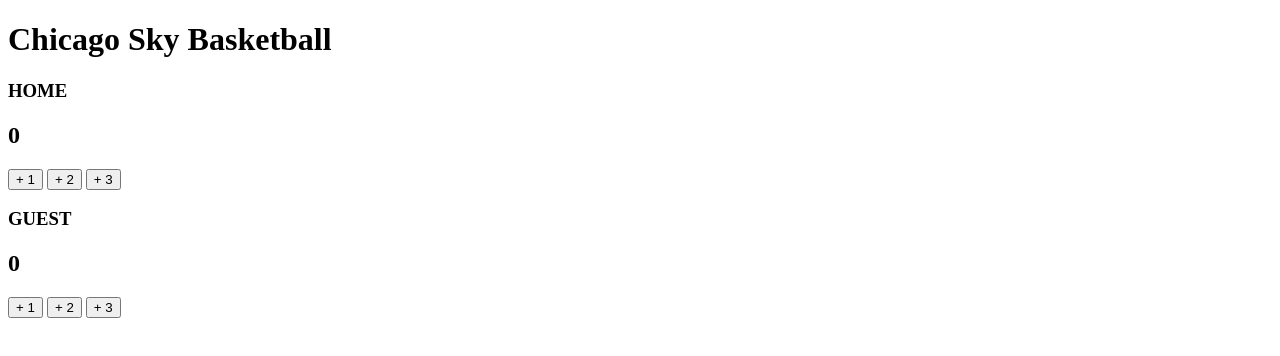
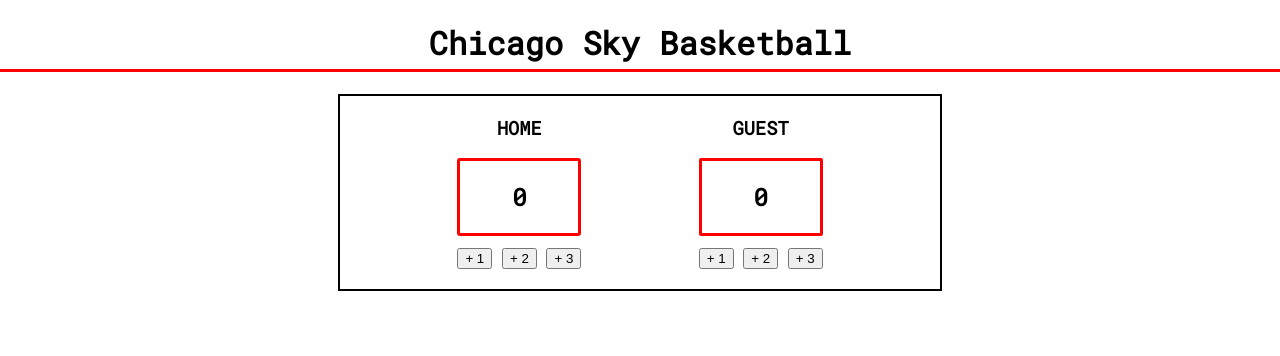
Before and after one commit to Lizyadanna/Chicago-Sky-Basketball-Score-Board, a plain HTML site: page index.html in a window 1280 px wide. Drawn offline with Linux system fonts and the light colour scheme.

Commit message:
Font added

```diff
--- a/index.html
+++ b/index.html
@@ -1,30 +1,39 @@
 <!DOCTYPE html>
-<html lang="en">
+<html class="roboto-mono-font" lang="en">
   <head>
     <meta charset="UTF-8" />
     <meta name="viewport" content="width=device-width, initial-scale=1.0" />
     <title>Chicago Sky Basketball Scoreboard</title>
     <link rel="stylesheet" href="styles.css" />
     <link rel="stylesheet" href="index.js" />
+    <link rel="preconnect" href="https://fonts.googleapis.com" />
+    <link rel="preconnect" href="https://fonts.gstatic.com" crossorigin />
+    <link
+      href="https://fonts.googleapis.com/css2?family=Josefin+Sans:ital,wght@0,100..700;1,100..700&family=Roboto+Mono:ital,wght@400;700&display=swap"
+      rel="stylesheet"
+    />
   </head>
   <body>
+    <h1>Chicago Sky Basketball</h1>
     <div class="container">
       <div>
-        <h1>Chicago Sky Basketball</h1>
-      </div>
-      <div>
         <h3>HOME</h3>
-        <h2 id="home-score">0</h2>
+        <div class="home-score-number">
+          <h2 id="home-score">0</h2>
+        </div>
         <button id="home-score-btn-1">+ 1</button>
         <button id="home-score-btn-2">+ 2</button>
         <button id="home-score-btn-3">+ 3</button>
       </div>
       <div>
         <h3>GUEST</h3>
-        <h2 id="guest-score">0</h2>
+        <div class="guest-score-number">
+          <h2 id="guest-score">0</h2>
+        </div>
         <button id="guest-score-btn-1">+ 1</button>
         <button id="guest-score-btn-2">+ 2</button>
         <button id="guest-score-btn-3">+ 3</button>
+        </div>
       </div>
     </div>
     <script src="index.js"></script>
--- a/styles.css
+++ b/styles.css
@@ -0,0 +1,40 @@
+body {
+    margin: 0;
+}
+
+.roboto-mono-font {
+  font-family: "Roboto Mono", monospace;
+  font-optical-sizing: auto;
+  font-weight: 400;
+  font-style: normal;
+}
+
+.container {
+    border: 2px solid black;
+    width: 600px;
+    margin: 0 auto;
+    text-align: center;
+    display: flex;
+    justify-content: space-evenly;
+    padding-bottom: 20px;
+    font-weight: 400;
+}
+
+.home-score-number {
+border: 3px solid red;
+border-radius: 3px;
+margin-bottom: 10px;
+}
+
+.guest-score-number {
+    border: 3px solid red;
+    border-radius: 2px;
+    margin-bottom: 10px;
+}
+
+h1 {
+    border-bottom: 2px thick black;
+    text-align: center;
+    border-bottom: 3px solid red;
+    padding-bottom: 5px;
+}
```
